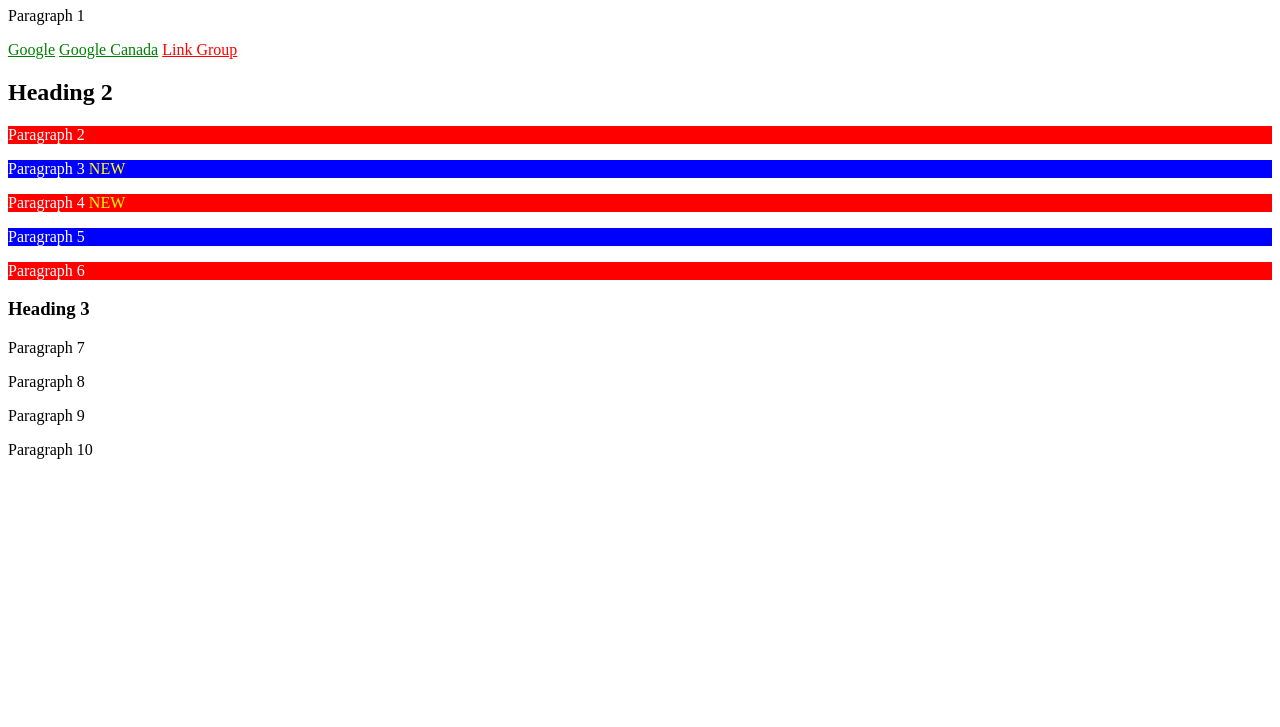
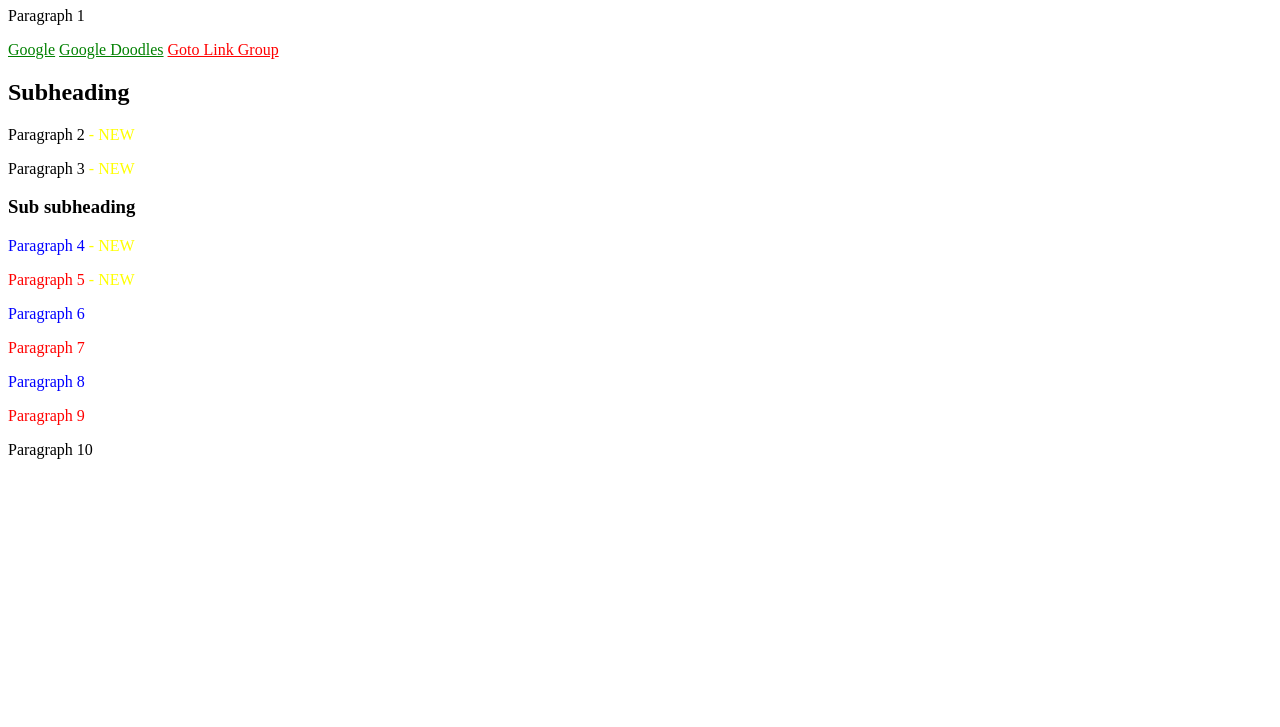
Before and after one commit to dexadejo1/front-end-development, a plain HTML site: page index.html in a window 1280 px wide. Shown: the part 73-800 px from the top of the page. Drawn offline with Linux system fonts and the light colour scheme.

Commit message:
Add files via upload

```diff
--- a/index.html
+++ b/index.html
@@ -1,64 +1,72 @@
 <!DOCTYPE html>
-<html>
+<html lang="en">
+
 <head>
-	<title>My HTML Document</title>
+    <meta charset="UTF-8">
+    <title>Advanced CSS - Assignment 1</title>
     <style>
-		/* Oboji sve linkove koji vode na Google u zeleno */
-		a[href*="google"] {
+        /* Sve linkove koji upućuju na neku od adresa koje pripadaju sajtu Google obojiti u zeleno */
+        a[href*="google.com"] {
             color: green;
         }
 
-		/* Oboji link koji vodi na Link Group u crveno */
-		a[href*="link-group"] {
+        /* Tekst linka koji upućuje na LINK group web sajt obojiti u crvenu boju */
+        a[href*="link-group.eu"] {
             color: red;
         }
 
-		/* Naizmenično oboji paragrafe u second-div u crveno i plavo */
-		#second-div p:nth-of-type(odd) {
-			background-color: red;
-			color: white;
+        /* Paragrafe unutar second-div elementa naizmenično obojiti u crvenu i plavu boju */
+        #second-div p:nth-child(odd) {
+            color: red;
         }
 
-		#second-div p:nth-of-type(even) {
-			background-color: blue;
-			color: white;
+        #second-div p:nth-child(even) {
+            color: blue;
         }
 
-		/* Dodaj tekst "NEW" na krajeve Paragrafa 2 i 3 */
-		#second-div p:nth-of-type(2):after,
-		#second-div p:nth-of-type(3):after {
-			content: " NEW";
+        /* Na krajeve Paragrafa 2 i Paragrafa 3, korišćenjem CSS-a dodati tekst – NEW, žute boje */
+        #first-div p:nth-child(2)::after,
+        #first-div p:nth-child(3)::after {
+            content: " - NEW";
             color: yellow;
         }
 
-		/* Promeni stil paragrafa 10 kada se pređe preko njega mišem */
-		#paragraph-10:hover {
+        /* Prelaskom miša preko Paragraph 10 elementa, njegov tekst treba da postane italic */
+        #last-p:hover {
             font-style: italic;
         }
     </style>
 </head>
+
 <body>
+    <h1>Main Heading</h1>
+    <p>Paragraph 1</p>
+    <a href="https://www.google.com/">Google</a>
+    <a href="https://www.google.com/doodles">Google Doodles</a>
+    <a href="https://www.link-group.eu/" target="_blank">Goto Link Group</a>
     <div id="first-div">
-		<h1>Heading 1</h1>
-		<p>Paragraph 1</p>
-		<a href="http://www.google.com">Google</a>
-		<a href="http://www.google.ca">Google Canada</a>
-		<a href="http://www.link-group.com">Link Group</a>
-	</div>
-	<div id="second-div">
-		<h2>Heading 2</h2>
+        <h2>Subheading</h2>
         <p>Paragraph 2</p>
         <p>Paragraph 3</p>
+     <div id="second-div">
+
+
+            <h3>Sub subheading</h3>
             <p>Paragraph 4</p>
             <p>Paragraph 5</p>
             <p>Paragraph 6</p>
-	</div>
-	<div id="third-div">
-		<h3>Heading 3</h3>
             <p>Paragraph 7</p>
             <p>Paragraph 8</p>
             <p>Paragraph 9</p>
-		<p id="paragraph-10">Paragraph 10</p>
+
+
         </div>
+    </div>
+
+    <p id="last-p">Paragraph 10</p>
 </body>
+
 </html>
+
+
+</html>
```
Lines whose indentation alone changed are shown as unchanged.
